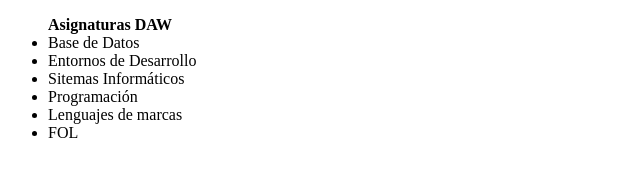
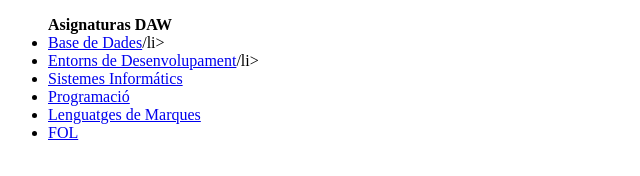
Before and after one commit to ToniGar20/tasca-git, a plain HTML site: page index.html in a window 1280 px wide. Shown: the whole page, without its empty margins (0-640 px from the left). Drawn offline with Linux system fonts and the light colour scheme.

Commit message:
added ahrefs to index

```diff
--- a/index.html
+++ b/index.html
@@ -1,4 +1,3 @@
-
 <!DOCTYPE html>
 <html>
     <head>
@@ -12,12 +11,12 @@
     <body>
         <ul>
             <lh><b>Asignaturas DAW</b></lh>
-            <li>Base de Datos</li>
-            <li>Entornos de Desarrollo</li>
-            <li>Sitemas Informáticos</li>
-            <li>Programación</li>
-            <li>Lenguajes de marcas</li>
-            <li>FOL</li>
+            <li><a href="bbdd.html">Base de Dades</a>/li>
+            <li><a href= "ed.html">Entorns de Desenvolupament</a>/li>
+            <li><a href="sistemes.html">Sistemes Informátics</a></li>
+            <li><a href= "programacio.html">Programació</a></li>
+            <li><a href= "marques.html">Lenguatges de Marques</a></li>
+            <li><a href="fol.html">FOL</a></li>
         </ul>
     </body>
 </html>
```
